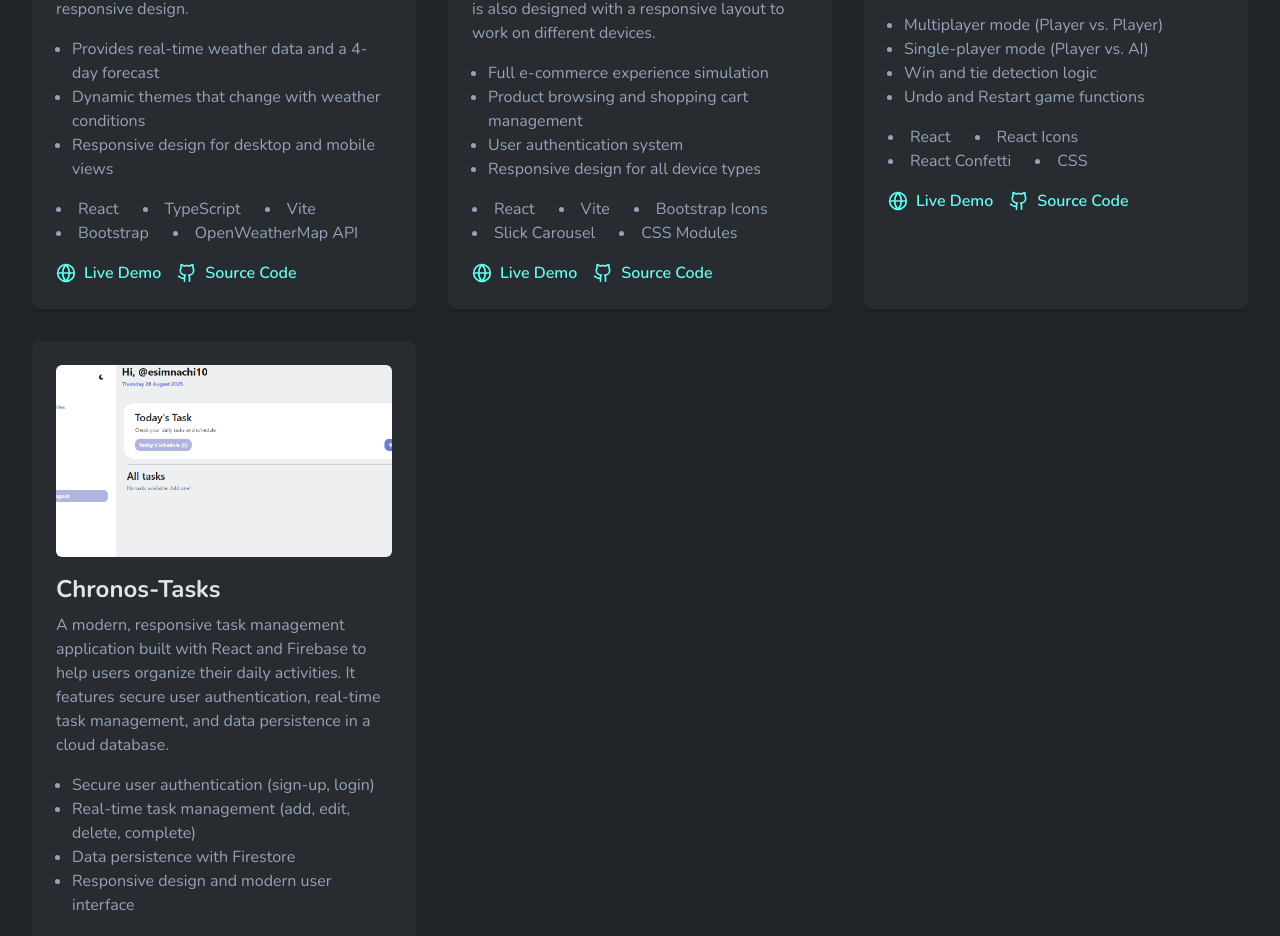
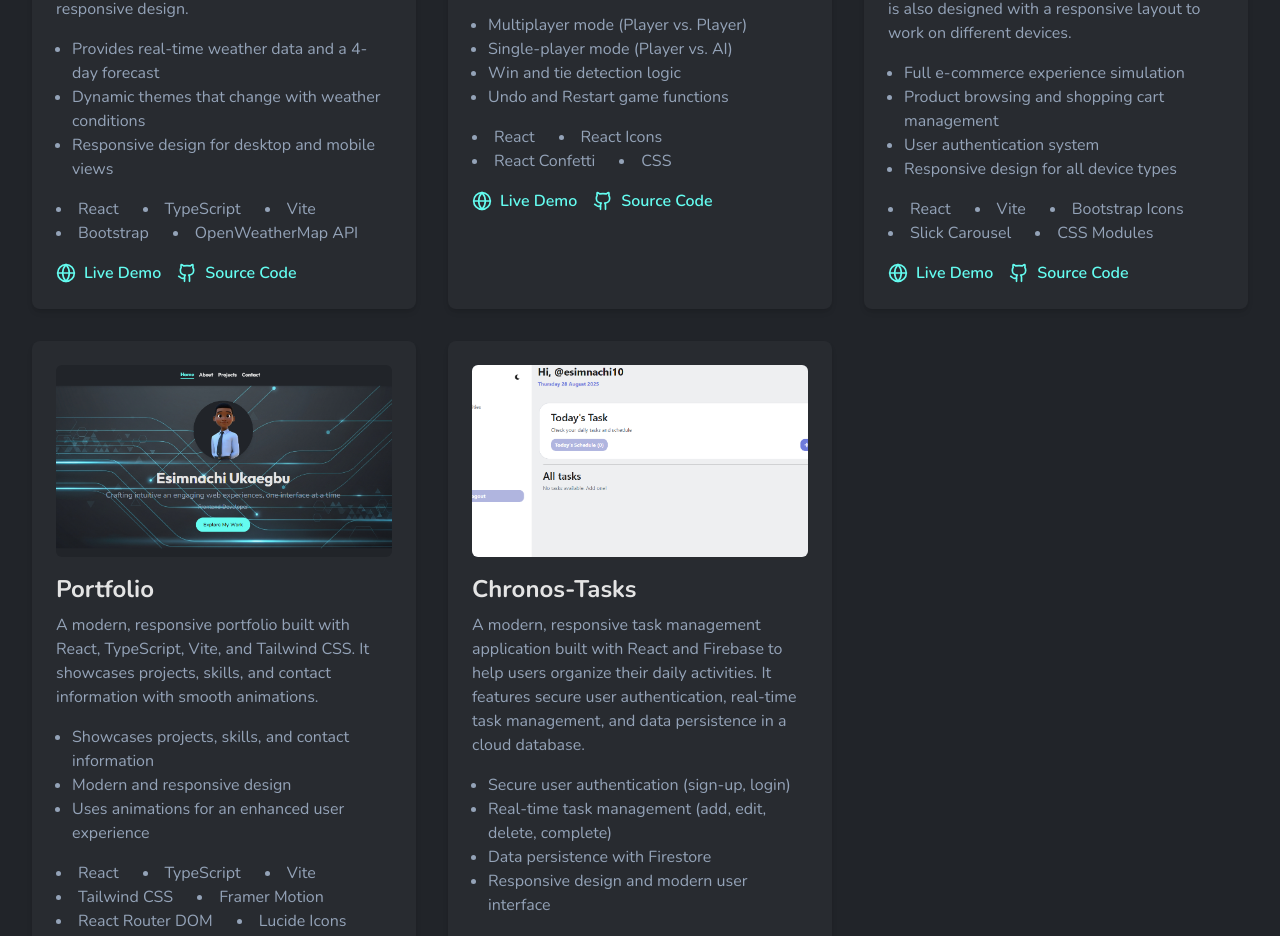
Before and after one commit to Arnold-A-ex/Portfolio, a React (Vite) app: page /projects in a window 1280 px wide. Shown: the part 603-1539 px from the top of the page. Built offline with nearby package versions, Linux system fonts and the light colour scheme.

Commit message:
updated README.md and projects data; styling adjustments

```diff
--- a/src/components/home-components/AboutSection.tsx
+++ b/src/components/home-components/AboutSection.tsx
@@ -85,7 +85,7 @@ const AboutSection = () => {
                     { skillsElement }
                 </motion.ul>
                 <motion.div whileHover={{ scale: 1.1, transition: { duration: 0.05 } }}className="mt-8 flex justify-center">
-                    <Link to="about" className=" bg-[linear-gradient(75deg,var(--accent),var(--accent),var(--card-bg),var(--card-bg))] bg-left bg-[length:400%_100%] text-background py-3 px-6 rounded-full font-semibold hover:-translate-y-2 transition-[background-position] duration-500 ease-out hover:bg-right hover:text-primary shadow-lg">Read More</Link>
+                    <Link to="about" className=" bg-[linear-gradient(75deg,var(--accent),var(--accent),var(--card-bg),var(--card-bg))] bg-left bg-[length:400%_100%] text-background py-3 px-6 rounded-full font-semibold hover:-translate-y-2 transition-[background-position] duration-500 ease-out hover:bg-right hover:text-primary shadow-lg my-6">Read More</Link>
                 </motion.div>
             </motion.div>
         </motion.section>
--- a/src/components/home-components/ProjectsSection.tsx
+++ b/src/components/home-components/ProjectsSection.tsx
@@ -60,7 +60,7 @@ const ProjectsSection = ({ projects }: ProjectsSectionProps) => {
                 { projectsElement }
             </motion.div>
             <motion.div whileHover={{ scale: 1.1, transition: { duration: 0.05 } }}className="mt-8 flex justify-center">
-                <Link to="about" className=" bg-[linear-gradient(75deg,var(--accent),var(--accent),var(--card-bg),var(--card-bg))] bg-left bg-[length:400%_100%] text-background py-3 px-6 rounded-full font-semibold hover:-translate-y-2 transition-[background-position] duration-500 ease-out hover:bg-right hover:text-primary shadow-lg">See All</Link>
+                <Link to="about" className=" bg-[linear-gradient(75deg,var(--accent),var(--accent),var(--card-bg),var(--card-bg))] bg-left bg-[length:400%_100%] text-background py-3 px-6 rounded-full font-semibold hover:-translate-y-2 transition-[background-position] duration-500 ease-out hover:bg-right hover:text-primary shadow-lg my-6">See All</Link>
             </motion.div>
         </motion.section>
     )
--- a/src/components/home-components/SkillsSection.tsx
+++ b/src/components/home-components/SkillsSection.tsx
@@ -56,7 +56,7 @@ const SkillsSection = () => {
                 { skillsElement }
             </motion.div>
             <motion.div whileHover={{ scale: 1.1, transition: { duration: 0.05 } }} className="mt-8 flex justify-center">
-                <Link to="contact" className=" bg-[linear-gradient(75deg,var(--accent),var(--accent),var(--card-bg),var(--card-bg))] bg-left bg-[length:400%_100%] text-background py-3 px-6 rounded-full font-semibold hover:-translate-y-2 transition-[background-position] duration-500 ease-out hover:bg-right hover:text-primary shadow-lg">Contact Me</Link>
+                <Link to="contact" className=" bg-[linear-gradient(75deg,var(--accent),var(--accent),var(--card-bg),var(--card-bg))] bg-left bg-[length:400%_100%] text-background py-3 px-6 rounded-full font-semibold hover:-translate-y-2 transition-[background-position] duration-500 ease-out hover:bg-right hover:text-primary shadow-lg my-6">Contact Me</Link>
             </motion.div>
         </motion.section>
   )
--- a/src/data.ts
+++ b/src/data.ts
@@ -3,6 +3,7 @@ import cloudpeek from "./images/project-images/cloudpeek.png";
 import byteBackBargains from "./images/project-images/back-byte-bargains.png";
 import ticTacToe from "./images/project-images/tic-tac-toe.png";
 import chronosTasks from "./images/project-images/chronos-tasks.png";
+import portfolio from "./images/project-images/portfolio.png";
 
 export interface ProjectsType {
     title: string;
@@ -36,6 +37,25 @@ export const projects: ProjectsType[] = [
         liveUrl: "https://cloud-peek.netlify.app/",
     },
     {
+        title: "Tic-Tac-Toe",
+        description: "A classic Tic-Tac-Toe game built with React. It features a multiplayer mode against another person and a single-player mode against an AI. The game includes win and tie detection, an undo function, and a restart option.",
+        features: [
+            "Multiplayer mode (Player vs. Player)",
+            "Single-player mode (Player vs. AI)",
+            "Win and tie detection logic",
+            "Undo and Restart game functions",
+        ],
+        techStack: [
+            "React",
+            "React Icons",
+            "React Confetti",
+            "CSS"
+        ],
+        imageUrl: ticTacToe,
+        githubUrl: "https://github.com/Arnold-A-ex/Tic-Tac-Toe",
+        liveUrl: "https://web-tic-tac.netlify.app/",
+    },
+    {
         title: "Byte-Back-Bargains",
         description: "A single-page application (SPA) built with React.js that simulates a complete e-commerce experience. It allows users to browse products, manage a shopping cart, and use an authentication system. The application is also designed with a responsive layout to work on different devices.",
         features: [
@@ -56,23 +76,26 @@ export const projects: ProjectsType[] = [
         liveUrl: "https://byte-back-bargains.netlify.app/",
     },
     {
-        title: "Tic-Tac-Toe",
-        description: "A classic Tic-Tac-Toe game built with React. It features a multiplayer mode against another person and a single-player mode against an AI. The game includes win and tie detection, an undo function, and a restart option.",
+        title: "Portfolio",
+        description: "A modern, responsive portfolio built with React, TypeScript, Vite, and Tailwind CSS. It showcases projects, skills, and contact information with smooth animations.",
         features: [
-            "Multiplayer mode (Player vs. Player)",
-            "Single-player mode (Player vs. AI)",
-            "Win and tie detection logic",
-            "Undo and Restart game functions",
+            "Showcases projects, skills, and contact information",
+            "Modern and responsive design",
+            "Uses animations for an enhanced user experience"
         ],
         techStack: [
             "React",
-            "React Icons",
-            "React Confetti",
-            "CSS"
+            "TypeScript",
+            "Vite",
+            "Tailwind CSS",
+            "Framer Motion",
+            "React Router DOM",
+            "Lucide Icons",
+            "OpenWeatherMap API"
         ],
-        imageUrl: ticTacToe,
-        githubUrl: "https://github.com/Arnold-A-ex/Tic-Tac-Toe",
-        liveUrl: "https://web-tic-tac.netlify.app/",
+        imageUrl: portfolio,
+        githubUrl: "https://github.com/Arnold-A-ex/Portfolio",
+        liveUrl: "https://esimnachi.netlify.app/"
     },
     {
     title: "Chronos-Tasks",
```
Also changed, not shown: src/images/project-images/portfolio.png (added), 1 other file (tests, documents, lock files or other folders).
